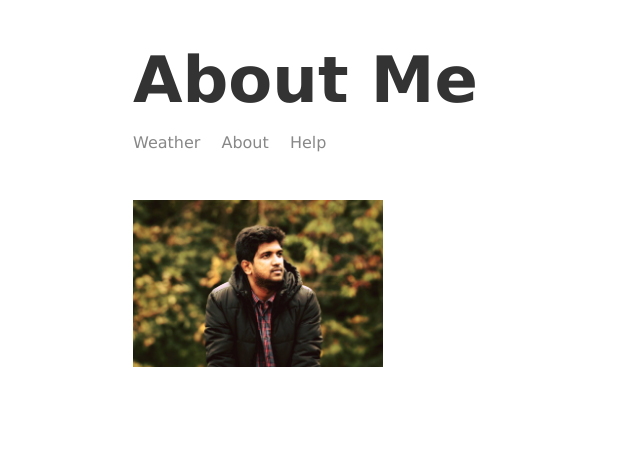
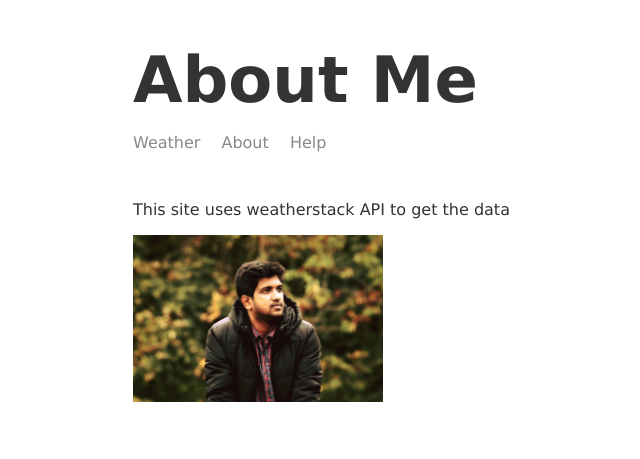
Before and after one commit to MuralikrishnaNandagopal/node-js-weatherApp, a Node server app: page /about in a window 1280 px wide. Shown: the top 459 px of the page, without its empty margins (182-822 px from the left). Run offline with Node 20, Linux system fonts and the light colour scheme.

Commit message:
Updated About.hbs Template

```diff
--- a/template/views/about.hbs
+++ b/template/views/about.hbs
@@ -11,6 +11,7 @@
 <body>
     <div class="main-content">
         {{>header}}
+        <p>This site uses weatherstack API to get the data</p>
         <img class="portrait" src="../../img/me.jpg">
     </div>
 
```
